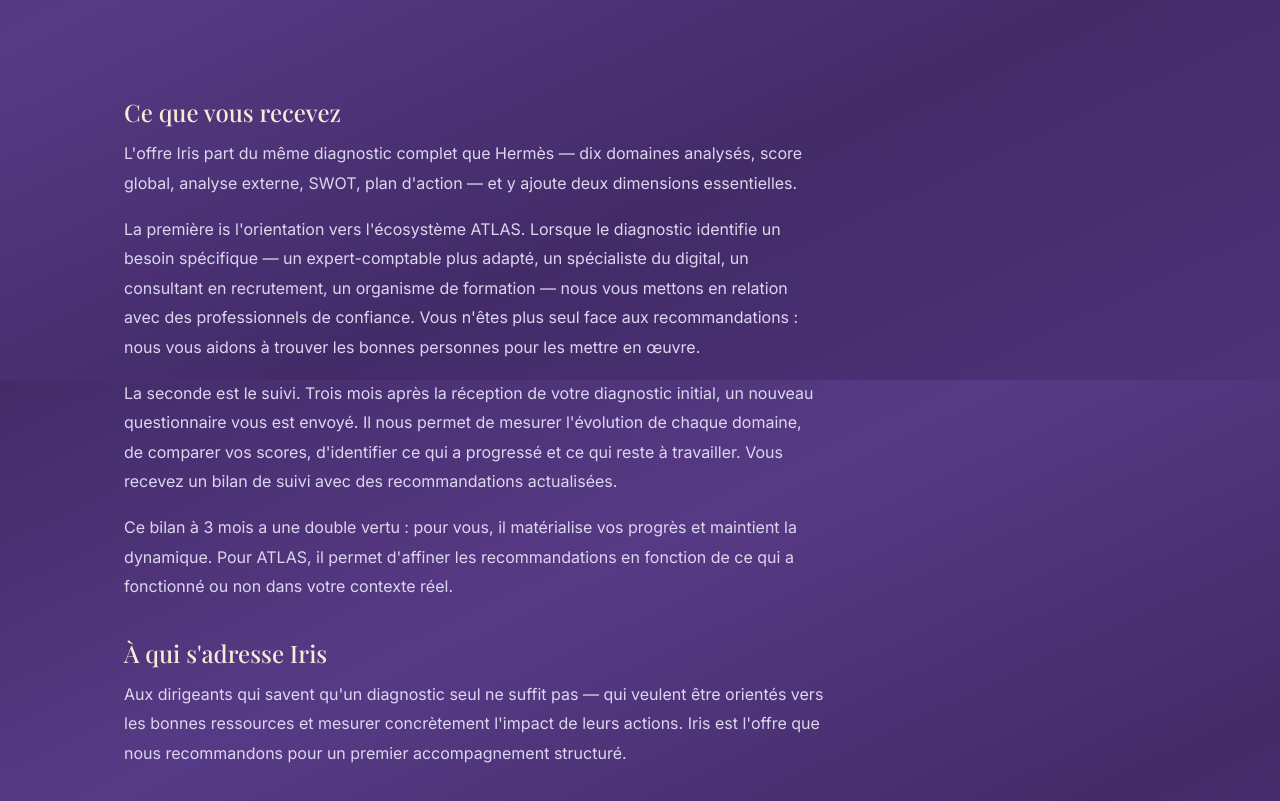
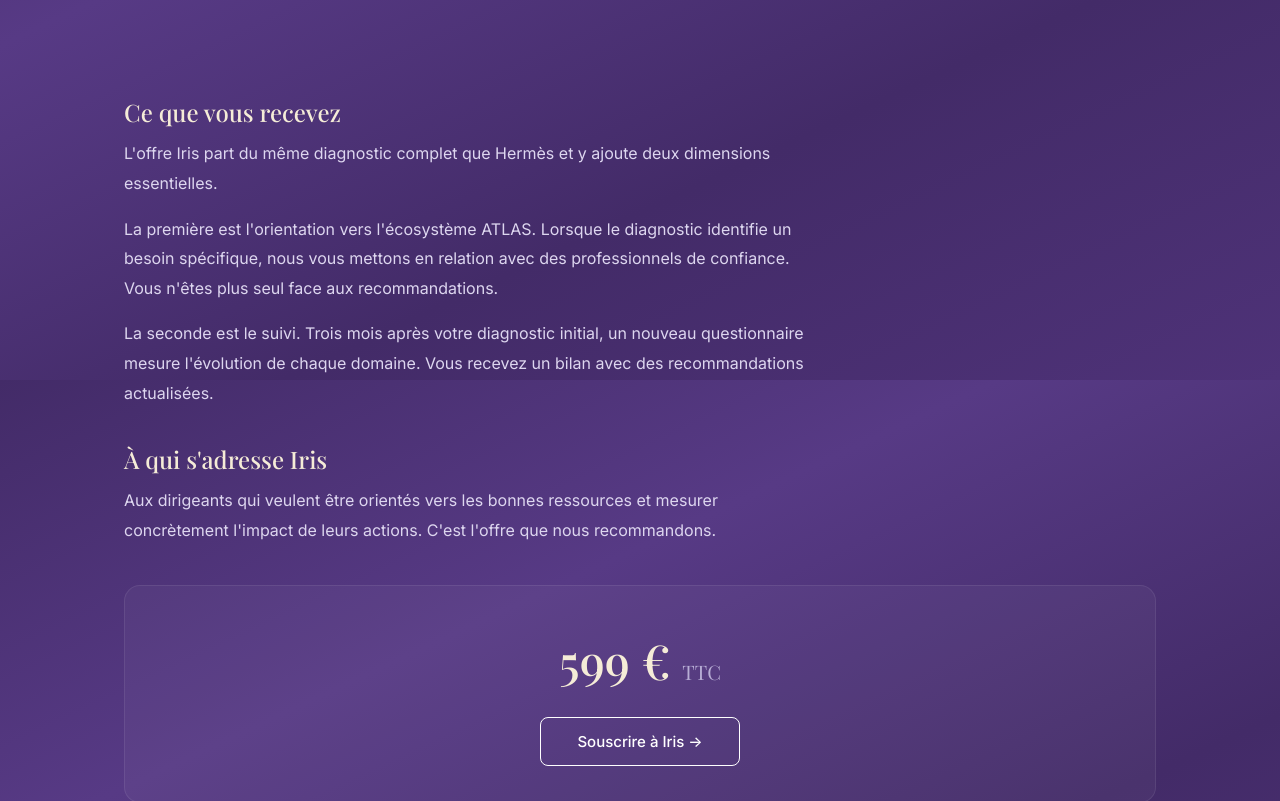
Before and after one commit to gabrielsimonetti62-hub/atlas-diagnostic, a Next.js app: page /offres/iris in a window 1280 px wide. Shown: the part 420-1221 px from the top of the page. Built offline with nearby package versions, Linux system fonts and the light colour scheme; a web font is replaced by a local one.

Commit message:
Update page.js

```diff
--- a/app/offres/iris/page.js
+++ b/app/offres/iris/page.js
@@ -1,9 +1,9 @@
 import Link from "next/link";
-import { Nav, Footer } from "../../components";
+import { Nav, Footer, OfferPlateauBottom } from "../../components";
 
 export const metadata = {
   title: "Offre Iris — Diagnostic + orientation + suivi à 3 mois | ATLAS",
-  description: "Le diagnostic stratégique complet, une orientation vers des experts adaptés, et un bilan de suivi à 3 mois pour mesurer vos progrès. 599 €.",
+  description: "Le diagnostic stratégique complet, une orientation vers des experts adaptés, et un bilan de suivi à 3 mois. 599 €.",
 };
 
 export default function Iris() {
@@ -21,16 +21,16 @@
       <div className="container">
         <section className="section article-body">
           <h2>Ce que vous recevez</h2>
-          <p>L&apos;offre Iris part du m&ecirc;me diagnostic complet que Herm&egrave;s &mdash; dix domaines analys&eacute;s, score global, analyse externe, SWOT, plan d&apos;action &mdash; et y ajoute deux dimensions essentielles.</p>
-          <p>La premi&egrave;re is l&apos;orientation vers l&apos;&eacute;cosyst&egrave;me ATLAS. Lorsque le diagnostic identifie un besoin sp&eacute;cifique &mdash; un expert-comptable plus adapt&eacute;, un sp&eacute;cialiste du digital, un consultant en recrutement, un organisme de formation &mdash; nous vous mettons en relation avec des professionnels de confiance. Vous n&apos;&ecirc;tes plus seul face aux recommandations : nous vous aidons &agrave; trouver les bonnes personnes pour les mettre en &oelig;uvre.</p>
-          <p>La seconde est le suivi. Trois mois apr&egrave;s la r&eacute;ception de votre diagnostic initial, un nouveau questionnaire vous est envoy&eacute;. Il nous permet de mesurer l&apos;&eacute;volution de chaque domaine, de comparer vos scores, d&apos;identifier ce qui a progress&eacute; et ce qui reste &agrave; travailler. Vous recevez un bilan de suivi avec des recommandations actualis&eacute;es.</p>
-          <p>Ce bilan &agrave; 3 mois a une double vertu : pour vous, il mat&eacute;rialise vos progr&egrave;s et maintient la dynamique. Pour ATLAS, il permet d&apos;affiner les recommandations en fonction de ce qui a fonctionn&eacute; ou non dans votre contexte r&eacute;el.</p>
+          <p>L&apos;offre Iris part du m&ecirc;me diagnostic complet que Herm&egrave;s et y ajoute deux dimensions essentielles.</p>
+          <p>La premi&egrave;re est l&apos;orientation vers l&apos;&eacute;cosyst&egrave;me ATLAS. Lorsque le diagnostic identifie un besoin sp&eacute;cifique, nous vous mettons en relation avec des professionnels de confiance. Vous n&apos;&ecirc;tes plus seul face aux recommandations.</p>
+          <p>La seconde est le suivi. Trois mois apr&egrave;s votre diagnostic initial, un nouveau questionnaire mesure l&apos;&eacute;volution de chaque domaine. Vous recevez un bilan avec des recommandations actualis&eacute;es.</p>
           <h2>&Agrave; qui s&apos;adresse Iris</h2>
-          <p>Aux dirigeants qui savent qu&apos;un diagnostic seul ne suffit pas &mdash; qui veulent &ecirc;tre orient&eacute;s vers les bonnes ressources et mesurer concr&egrave;tement l&apos;impact de leurs actions. Iris est l&apos;offre que nous recommandons pour un premier accompagnement structur&eacute;.</p>
+          <p>Aux dirigeants qui veulent &ecirc;tre orient&eacute;s vers les bonnes ressources et mesurer concr&egrave;tement l&apos;impact de leurs actions. C&apos;est l&apos;offre que nous recommandons.</p>
           <div className="offer-cta-block">
             <div className="offer-cta-price">599 &euro; <span>TTC</span></div>
             <button className="btn-cta">Souscrire &agrave; Iris &rarr;</button>
           </div>
+          <OfferPlateauBottom />
         </section>
       </div>
       <Footer />
```
